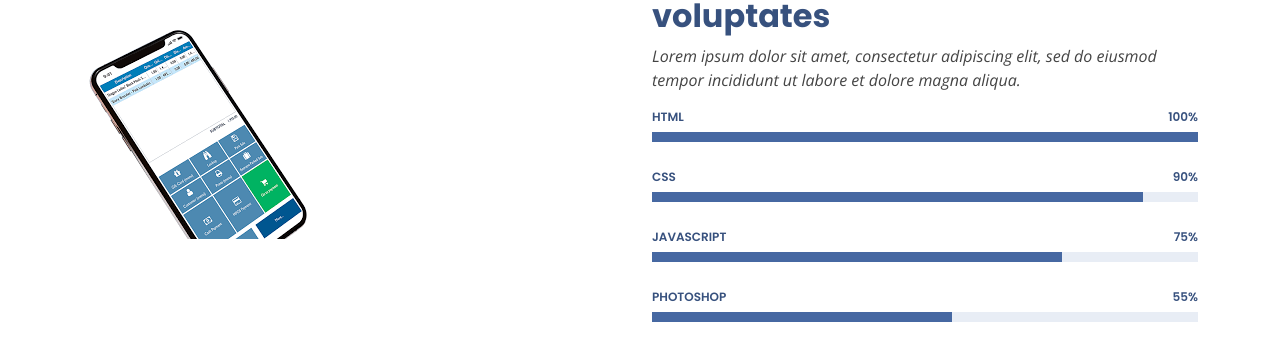
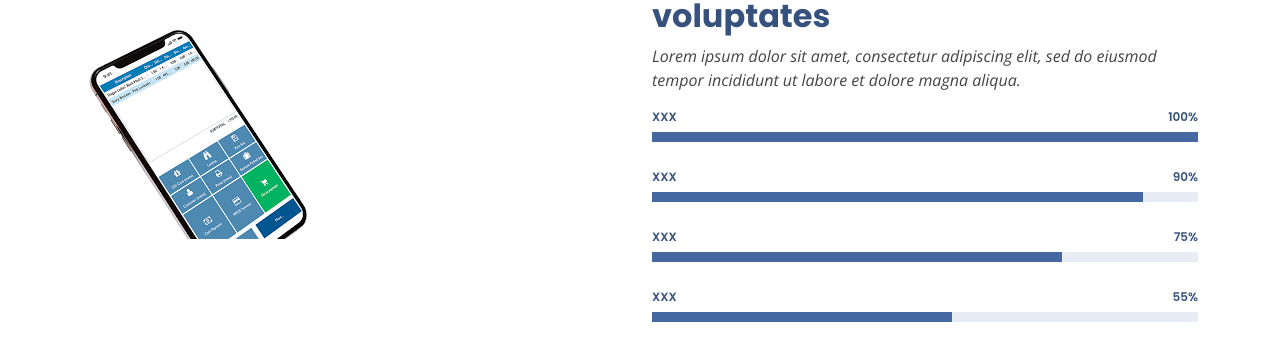
Before and after one commit to karellakoushik/MobilePOS, a plain HTML site: page index.html in a window 1280 px wide. Shown: the part 1875-2231 px from the top of the page. Drawn offline with nearby package versions, Linux system fonts and the light colour scheme.

Commit message:
Update index.html

```diff
--- a/index.html
+++ b/index.html
@@ -202,28 +202,28 @@
             <div class="skills-content">
 
               <div class="progress">
-                <span class="skill">HTML <i class="val">100%</i></span>
+                <span class="skill">xxx <i class="val">100%</i></span>
                 <div class="progress-bar-wrap">
                   <div class="progress-bar" role="progressbar" aria-valuenow="100" aria-valuemin="0" aria-valuemax="100"></div>
                 </div>
               </div>
 
               <div class="progress">
-                <span class="skill">CSS <i class="val">90%</i></span>
+                <span class="skill">xxx <i class="val">90%</i></span>
                 <div class="progress-bar-wrap">
                   <div class="progress-bar" role="progressbar" aria-valuenow="90" aria-valuemin="0" aria-valuemax="100"></div>
                 </div>
               </div>
 
               <div class="progress">
-                <span class="skill">JavaScript <i class="val">75%</i></span>
+                <span class="skill">xxx <i class="val">75%</i></span>
                 <div class="progress-bar-wrap">
                   <div class="progress-bar" role="progressbar" aria-valuenow="75" aria-valuemin="0" aria-valuemax="100"></div>
                 </div>
               </div>
 
               <div class="progress">
-                <span class="skill">Photoshop <i class="val">55%</i></span>
+                <span class="skill">xxx <i class="val">55%</i></span>
                 <div class="progress-bar-wrap">
                   <div class="progress-bar" role="progressbar" aria-valuenow="55" aria-valuemin="0" aria-valuemax="100"></div>
                 </div>
```
